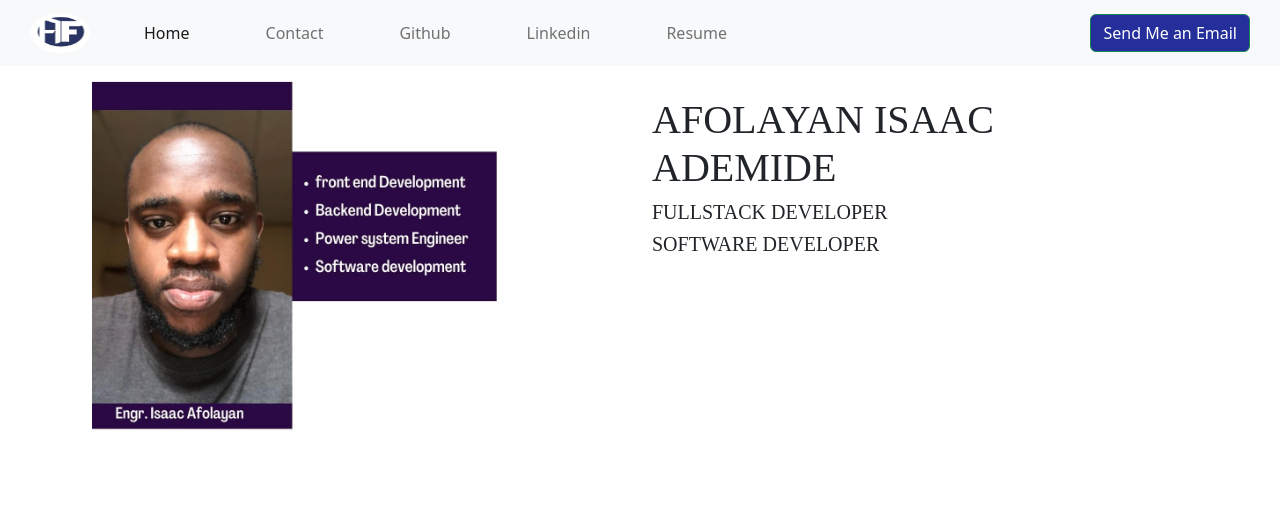
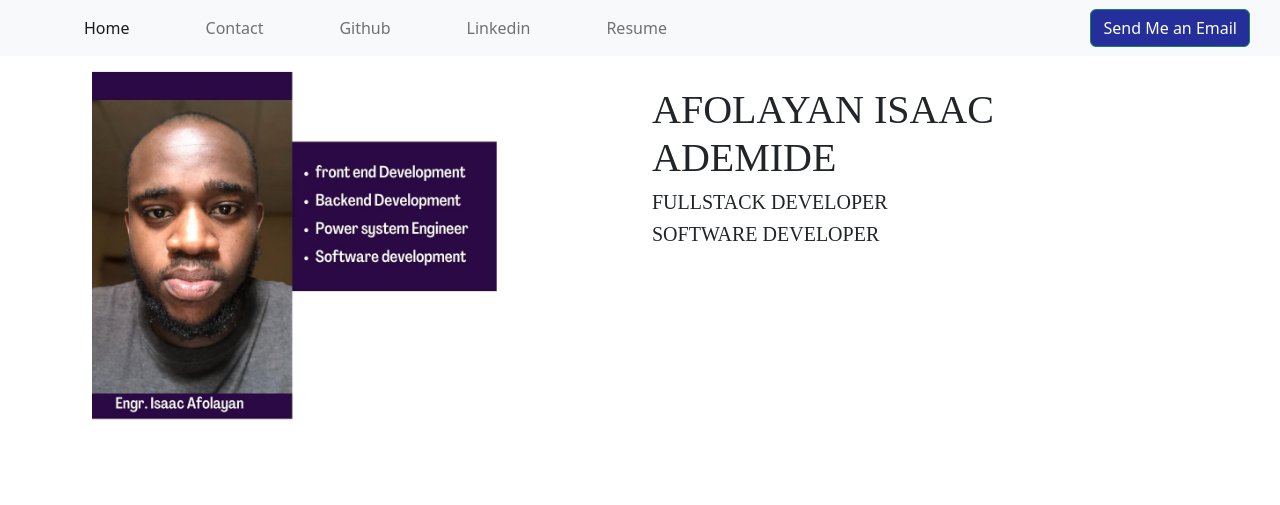
Before and after one commit to timijab/new_resume, a Flask app: page / in a window 1280 px wide. Shown: the top 505 px of the page. Run offline with Flask 2, Linux system fonts and the light colour scheme; parts of the project's set-up code (start-up, migrations or seed data) failed here and were passed over; some libraries are stand-ins or nearby versions; some web fonts are replaced.

Commit message:
Update header.html

```diff
--- a/templates/header.html
+++ b/templates/header.html
@@ -33,7 +33,7 @@
 <script src="https://cdn.jsdelivr.net/npm/bootstrap@5.1.3/dist/js/bootstrap.bundle.min.js"></script>
 <nav class="navbar navbar-expand-lg navbar-light bg-light">
   <div class="container-fluid" id="subNav" style="padding-left: 30px; padding-right: 30px">
-    <a class="navbar-brand" href="https://www.linkedin.com/in/isaac-afolayan-meng-01565385/"><img src="static/image/A.jpg"  class="logo"></a>
+    <a class="navbar-brand" href="https://www.linkedin.com/in/isaac-afolayan-meng-01565385/"></a>
     <button class="navbar-toggler" type="button" data-bs-toggle="collapse" data-bs-target="#navbarSupportedContent" aria-controls="navbarSupportedContent" aria-expanded="false" aria-label="Toggle navigation">
       <span class="navbar-toggler-icon"></span>
     </button>
```
